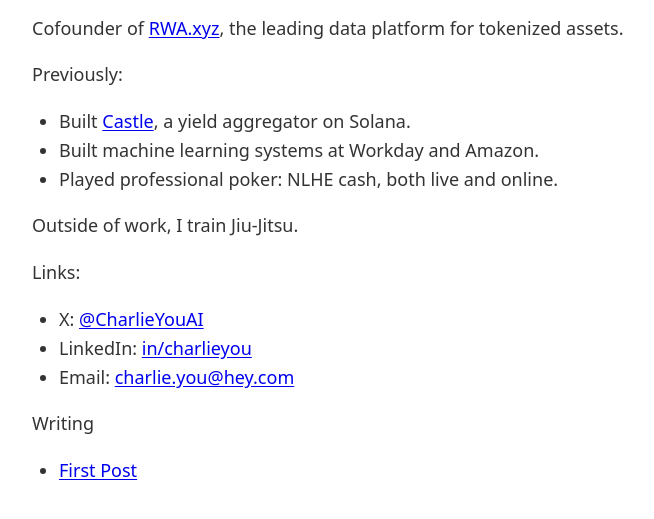
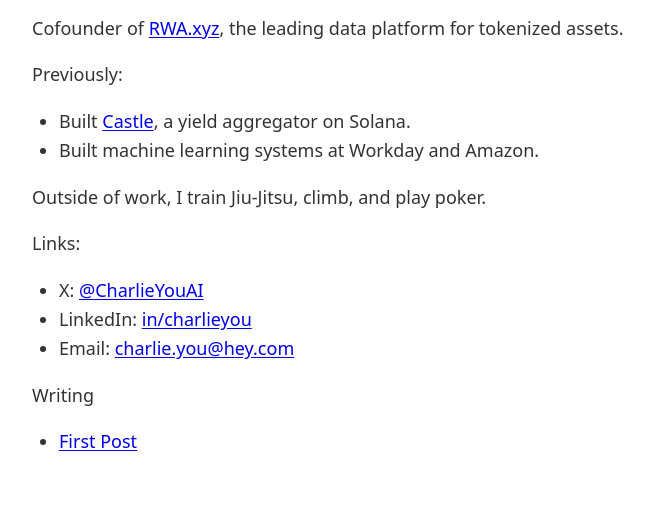
Before and after one commit to charlieyou/charlieyou.github.io, a plain HTML site: page index.html in a window 1280 px wide. Shown: the part 171-690 px from the top of the page, without its empty margins (268-922 px from the left). Drawn offline with Linux system fonts and the light colour scheme.

Commit message:
remove poker

```diff
--- a/index.html
+++ b/index.html
@@ -13,9 +13,8 @@
   <ul>
     <li>Built <a href="https://castle.finance">Castle</a>, a yield aggregator on Solana.</li>
     <li>Built machine learning systems at Workday and Amazon.</li>
-    <li>Played professional poker: NLHE cash, both live and online.</li>
   </ul>
-  <p>Outside of work, I train Jiu-Jitsu.</p>
+  <p>Outside of work, I train Jiu-Jitsu, climb, and play poker.</p>
   <p>Links:</p>
   <ul>
     <li>X: <a href="https://x.com/charlieyouai">@CharlieYouAI</a></li>
```
